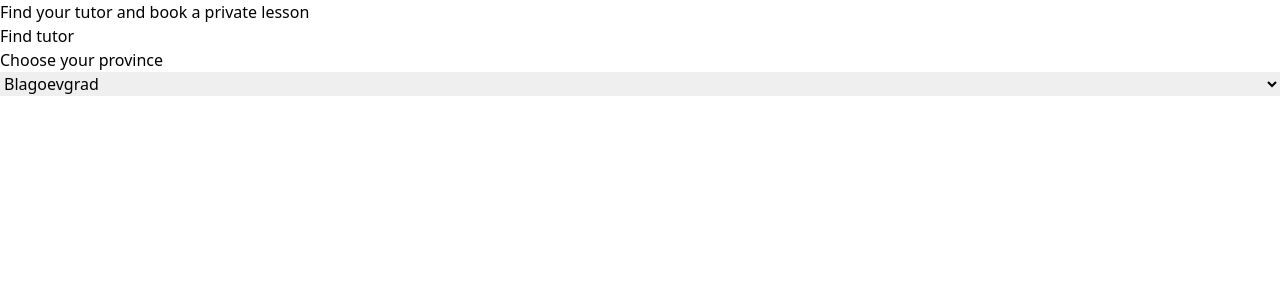
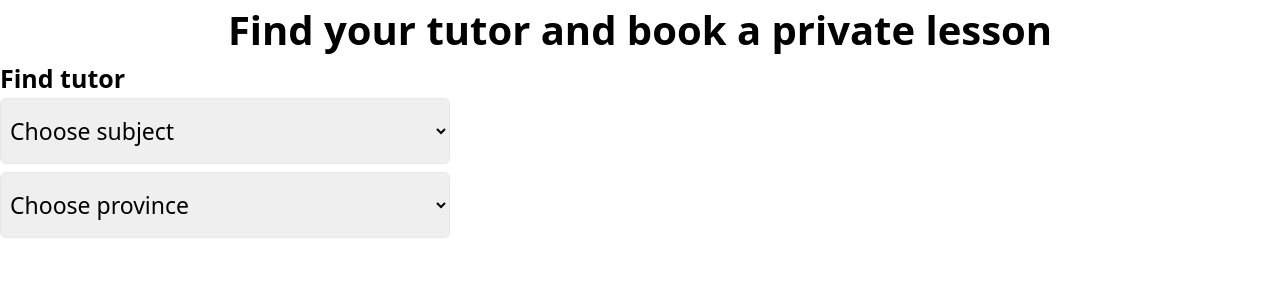
Before and after one commit to MSDoshev/teach-mate, a React (Vite) app: page / in a window 1280 px wide. Shown: the top 300 px of the page. Built offline with nearby package versions, Linux system fonts and the light colour scheme.

Commit message:
added a reusable dropdown component

```diff
--- a/src/Home.tsx
+++ b/src/Home.tsx
@@ -1,21 +1,19 @@
-import { provinces } from "./utils/constants.ts";
+import Dropdown from "./components/Dropdown.tsx";
+import { disciplines, provinces } from "./utils/constants.ts";
 
 export default function Home() {
   return (
     <>
       <div>
-        <h1>Find your tutor and book a private lesson</h1>
-        <h3>Find tutor</h3>
+        <h1 className="font-bold text-[40px] text-center">Find your tutor and book a private lesson</h1>
+        <h3 className="font-semibold text-[25px]">Find tutor</h3>
 
         <form action="">
-          <div className="flex flex-col">
-            <label htmlFor="provinces">Choose your province</label>
+          <div className="flex flex-col gap-[8px]">
 
-            <select name="provinces">
-              {provinces.map((item, index) => (
-                <option key={index}>{item}</option>
-              ))}
-            </select>
+            <Dropdown arr={disciplines} defaultValue="Choose subject"/>
+            <Dropdown arr={provinces} defaultValue="Choose province"/>
+
           </div>
         </form>
       </div>
--- /dev/null
+++ b/src/components/Dropdown.tsx
@@ -0,0 +1,19 @@
+type DropdownProps ={
+    arr:string[];
+    defaultValue:string;
+}
+export default function Dropdown({arr,defaultValue}:DropdownProps){
+    if (!Array.isArray(arr)) {
+        console.error("Dropdown received an invalid array:", arr);
+        return null; // Prevents rendering if arr is not an array
+      }
+    return(
+
+        <select className="border-[1px] border-gray-200 rounded-md text-[23px] w-[450px] px-[5px] py-[15px]">
+            <option value=""  >{defaultValue}</option>
+              {arr.map((item, index) => (
+                <option key={index} value={item}>{item}</option>
+              ))}
+            </select>
+    )
+}
```
